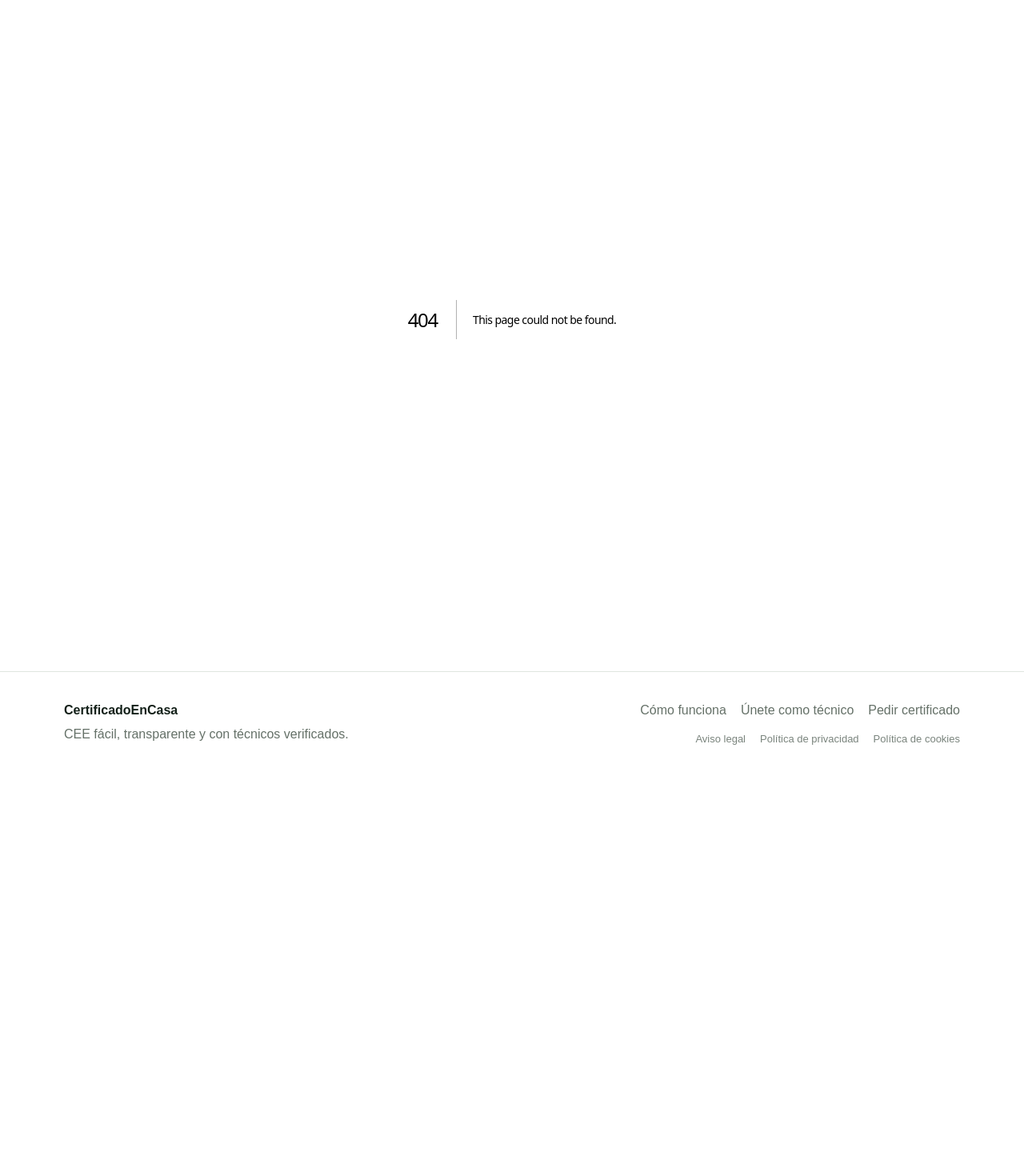
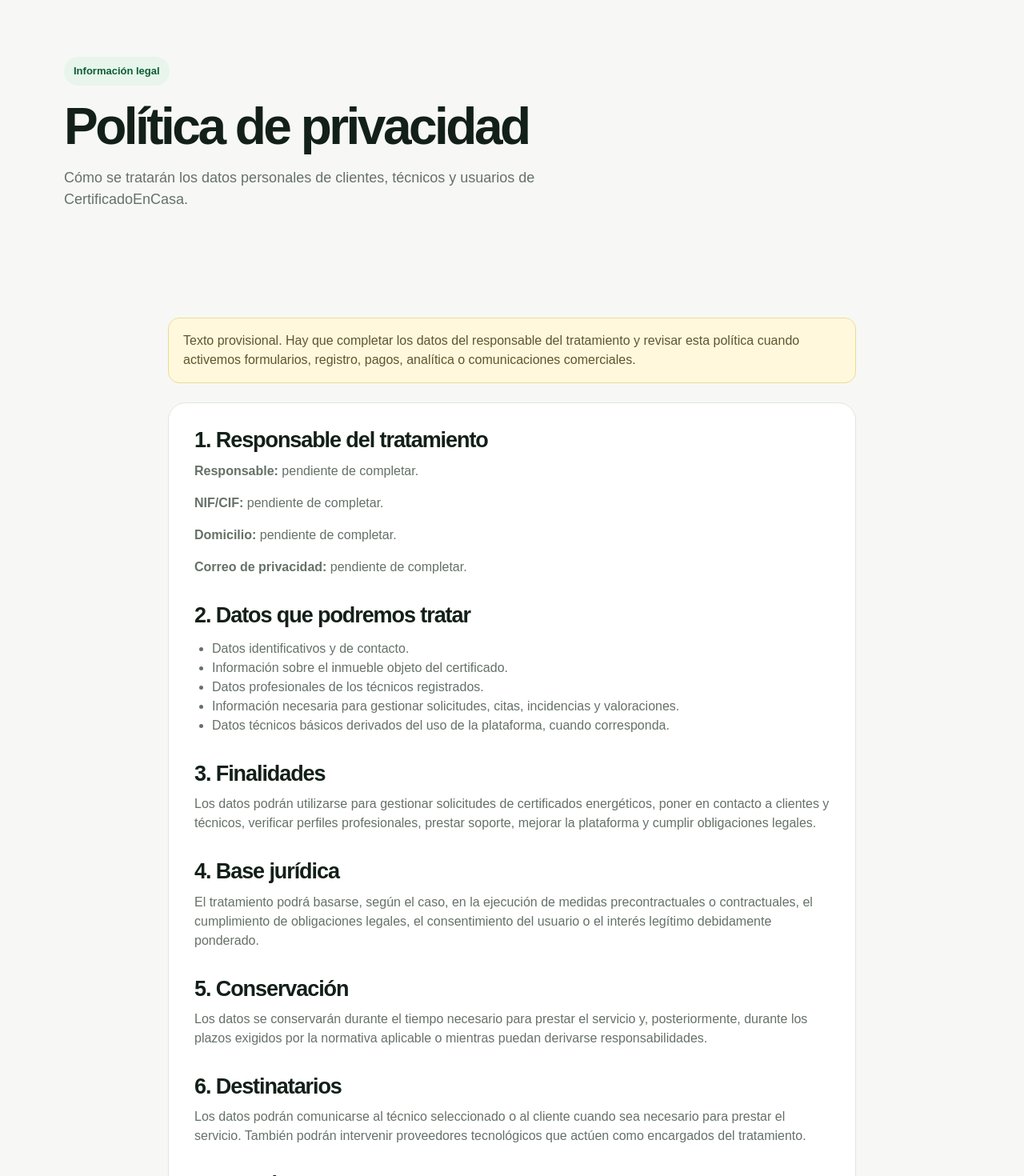
Before and after one commit to Javimenmes96/CertificadoEnCasa, a Next.js app: page /politica-de-privacidad in a window 1280 px wide. Before the commit this address had no page. Shown: the part 76-1546 px from the top of the page at 80% size. Before the commit the page ends 1046 px from the top, so only its background shows below. Built offline with nearby package versions, Linux system fonts and the light colour scheme.

Commit message:
Add privacy policy page

```diff
--- /dev/null
+++ b/app/politica-de-privacidad/page.tsx
@@ -0,0 +1,57 @@
+export default function PoliticaPrivacidadPage() {
+  return (
+    <>
+      <section className="page-hero">
+        <div className="container">
+          <span className="eyebrow">Información legal</span>
+          <h1>Política de privacidad</h1>
+          <p>Cómo se tratarán los datos personales de clientes, técnicos y usuarios de CertificadoEnCasa.</p>
+        </div>
+      </section>
+      <section className="section">
+        <div className="container legal-content">
+          <div className="legal-notice">
+            Texto provisional. Hay que completar los datos del responsable del tratamiento y revisar esta política cuando activemos formularios, registro, pagos, analítica o comunicaciones comerciales.
+          </div>
+          <article className="legal-card">
+            <h2>1. Responsable del tratamiento</h2>
+            <p><strong>Responsable:</strong> pendiente de completar.</p>
+            <p><strong>NIF/CIF:</strong> pendiente de completar.</p>
+            <p><strong>Domicilio:</strong> pendiente de completar.</p>
+            <p><strong>Correo de privacidad:</strong> pendiente de completar.</p>
+
+            <h2>2. Datos que podremos tratar</h2>
+            <ul>
+              <li>Datos identificativos y de contacto.</li>
+              <li>Información sobre el inmueble objeto del certificado.</li>
+              <li>Datos profesionales de los técnicos registrados.</li>
+              <li>Información necesaria para gestionar solicitudes, citas, incidencias y valoraciones.</li>
+              <li>Datos técnicos básicos derivados del uso de la plataforma, cuando corresponda.</li>
+            </ul>
+
+            <h2>3. Finalidades</h2>
+            <p>Los datos podrán utilizarse para gestionar solicitudes de certificados energéticos, poner en contacto a clientes y técnicos, verificar perfiles profesionales, prestar soporte, mejorar la plataforma y cumplir obligaciones legales.</p>
+
+            <h2>4. Base jurídica</h2>
+            <p>El tratamiento podrá basarse, según el caso, en la ejecución de medidas precontractuales o contractuales, el cumplimiento de obligaciones legales, el consentimiento del usuario o el interés legítimo debidamente ponderado.</p>
+
+            <h2>5. Conservación</h2>
+            <p>Los datos se conservarán durante el tiempo necesario para prestar el servicio y, posteriormente, durante los plazos exigidos por la normativa aplicable o mientras puedan derivarse responsabilidades.</p>
+
+            <h2>6. Destinatarios</h2>
+            <p>Los datos podrán comunicarse al técnico seleccionado o al cliente cuando sea necesario para prestar el servicio. También podrán intervenir proveedores tecnológicos que actúen como encargados del tratamiento.</p>
+
+            <h2>7. Derechos</h2>
+            <p>Los usuarios podrán ejercer los derechos de acceso, rectificación, supresión, oposición, limitación y portabilidad cuando resulten aplicables, así como retirar el consentimiento prestado.</p>
+
+            <h2>8. Reclamaciones</h2>
+            <p>Si una persona considera que el tratamiento de sus datos no se ajusta a la normativa, podrá presentar una reclamación ante la Agencia Española de Protección de Datos.</p>
+
+            <h2>9. Seguridad</h2>
+            <p>CertificadoEnCasa aplicará medidas técnicas y organizativas razonables para proteger los datos personales frente a accesos no autorizados, pérdida, alteración o divulgación indebida.</p>
+          </article>
+        </div>
+      </section>
+    </>
+  );
+}
```
